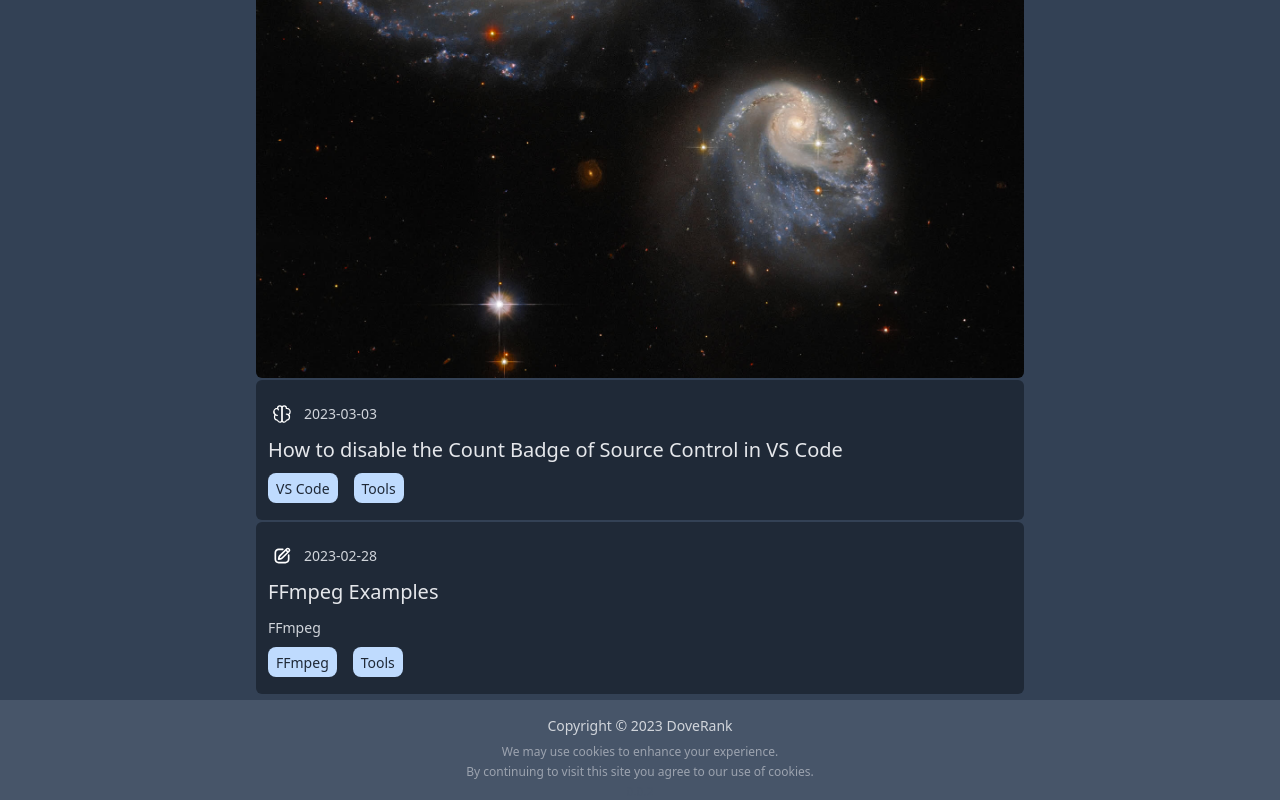
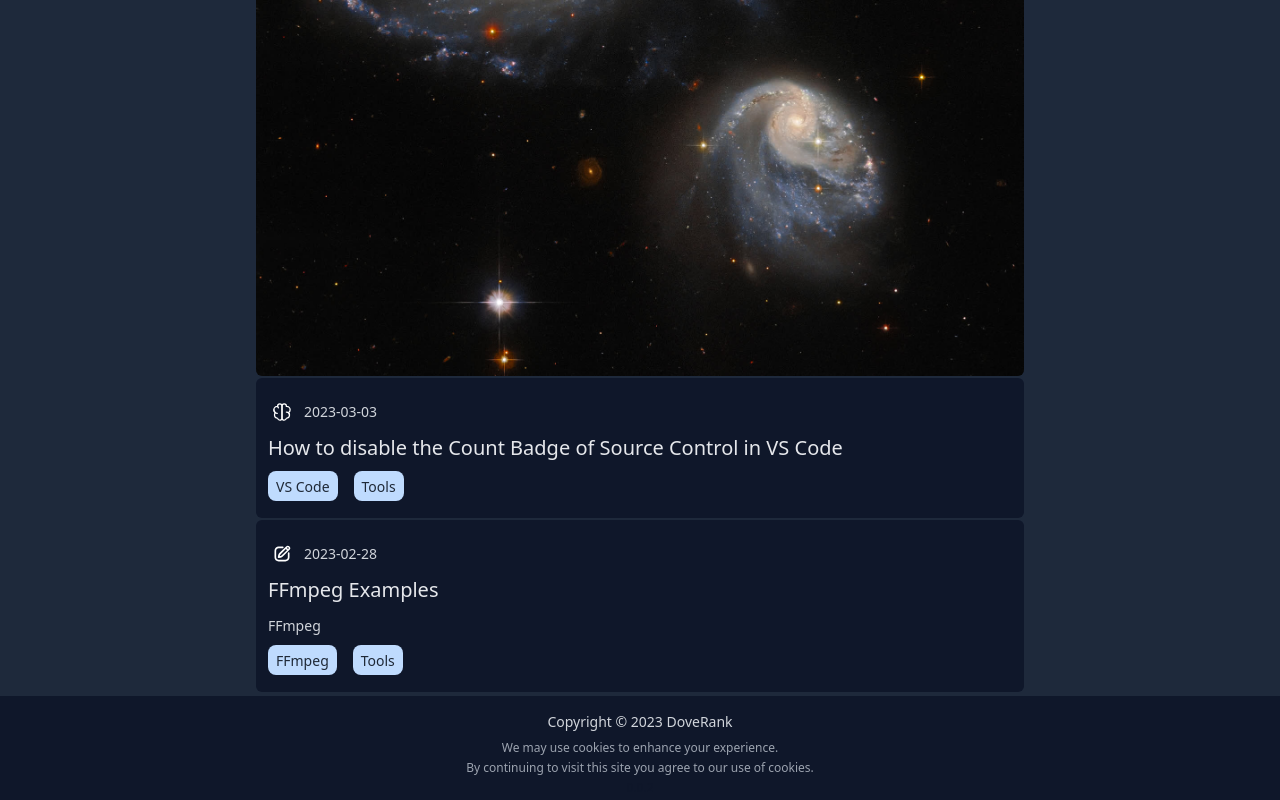
Before and after one commit to bourneo/next-blog, a Next.js app: page / in a window 1280 px wide. Shown: the part 294-1094 px from the top of the page. Built offline with nearby package versions, Linux system fonts and the light colour scheme.

Commit message:
update color

```diff
--- a/component/Footer.jsx
+++ b/component/Footer.jsx
@@ -1,8 +1,8 @@
 import packageInfo from '../package.json';
 
 const text_color_deep = 'text-gray-400';
-const text_color_version = 'text-slate-600';
 const text_color_gray = 'text-gray-300';
+const text_color_version = 'text-slate-900';
 
 export default function Footer() {
   return (
--- a/component/RadiusBox.jsx
+++ b/component/RadiusBox.jsx
@@ -1,4 +1,4 @@
-const background_box_color = 'bg-gray-800';
+const background_box_color = 'bg-slate-900';
 
 export default function RadiusBox({ children }) {
   return (
--- a/pages/_app.jsx
+++ b/pages/_app.jsx
@@ -3,14 +3,14 @@ import '../lib/index.css'; // tailwind base
 import Header from '../component/Header';
 import Footer from '../component/Footer';
 
-const background_color_body = 'bg-slate-700';
+const background_color_body = 'bg-slate-800';
 
 export default function MyApp({ Component, pageProps }) {
   return (
     <div className="h-screen">
       <Header />
 
-      <div className={`${background_color_body} min-h-84% py-1 `}>
+      <div className={`${background_color_body} min-h-84% py-0.5 `}>
         <Component {...pageProps} />
       </div>
 
--- a/pages/_document.jsx
+++ b/pages/_document.jsx
@@ -1,6 +1,6 @@
 import Document, { Head, Html, Main, NextScript } from 'next/document';
 
-const background_color = 'bg-slate-600';
+const background_color = 'bg-slate-900';
 
 export default class MyDocument extends Document {
   static async getInitialProps(ctx) {
```
